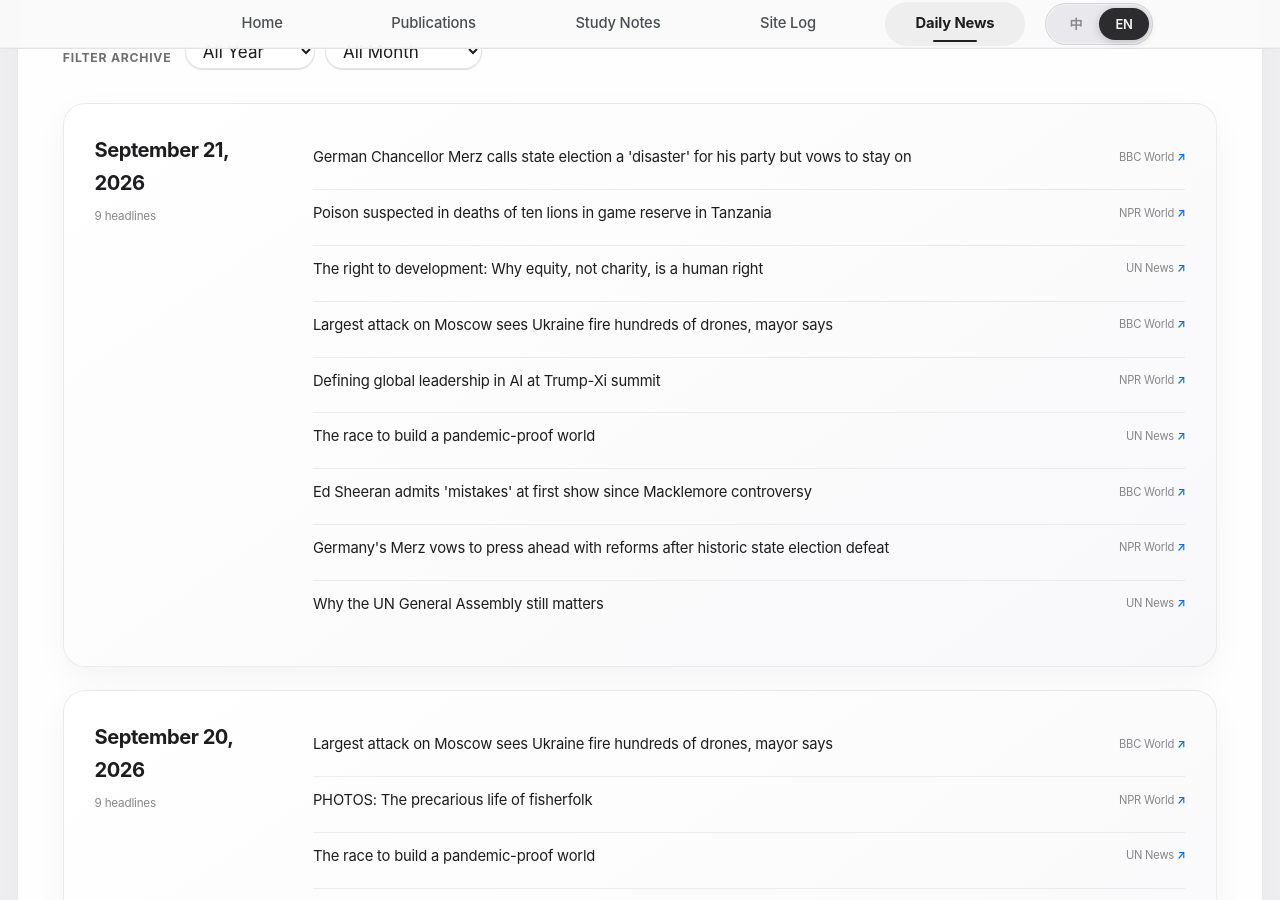
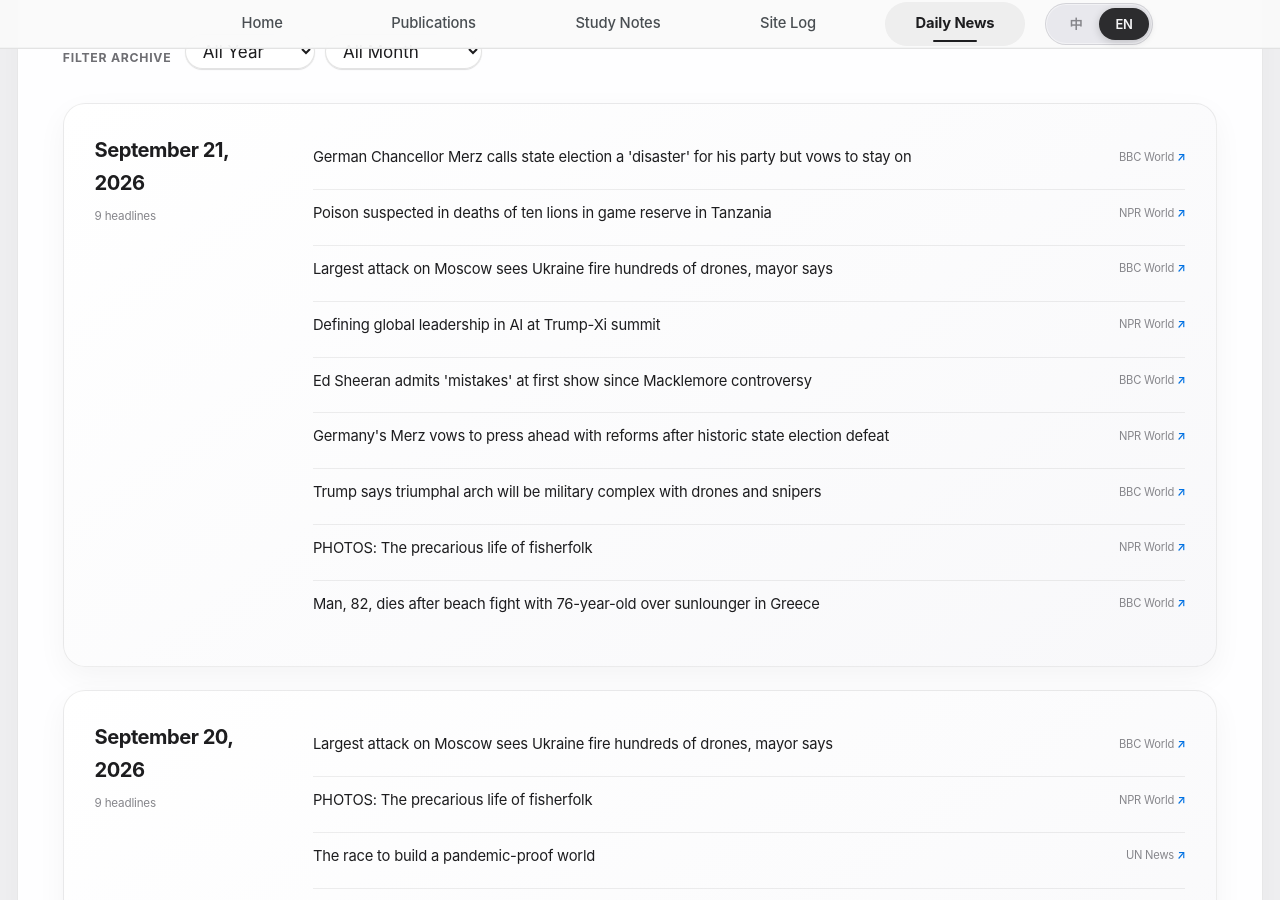
Before and after one commit to HaoxiangLuo/HaoxiangLuo.github.io, a Jekyll site: the page built from _pages/daily-news.html, in a window 1280 px wide and 900 px high, scrolled down 297 px. Built offline with Jekyll 4.4.1, drawn with Linux system fonts in a browser that asks for light colours; a style sheet for code colours, icons or effects is not loaded.

Commit message:
Update daily news 2026-09-21

```diff
--- a/_data/daily_news.json
+++ b/_data/daily_news.json
@@ -1,5 +1,5 @@
 {
-  "updated_at": "2026-09-21T13:24:41+08:00",
+  "updated_at": "2026-09-21T14:32:26+08:00",
   "days": [
     {
       "date": "2026-09-21",
@@ -17,12 +17,6 @@
           "title_zh": "坦桑尼亚野生动物保护区十头狮子疑似中毒身亡"
         },
         {
-          "title": "The right to development: Why equity, not charity, is a human right",
-          "source": "UN News",
-          "url": "https://news.un.org/feed/view/en/story/2026/09/1168367",
-          "title_zh": "发展权：为什么平等而非慈善才是人权"
-        },
-        {
           "title": "Largest attack on Moscow sees Ukraine fire hundreds of drones, mayor says",
           "source": "BBC World",
           "url": "https://www.bbc.co.uk/news/articles/c34gdjk1ne8yo?at_medium=RSS&at_campaign=rss",
@@ -33,12 +27,6 @@
           "source": "NPR World",
           "url": "https://www.npr.org/2026/09/20/nx-s1-5973116/defining-global-leadership-in-ai-at-trump-xi-summit",
           "title_zh": "特习峰会定义人工智能的全球领导地位"
-        },
-        {
-          "title": "The race to build a pandemic-proof world",
-          "source": "UN News",
-          "url": "https://news.un.org/feed/view/en/story/2026/09/1168377",
-          "title_zh": "建立一个抵御大流行病的世界的竞赛"
         },
         {
           "title": "Ed Sheeran admits 'mistakes' at first show since Macklemore controversy",
@@ -53,10 +41,22 @@
           "title_zh": "德国默茨誓言在历史性的州选举失败后继续推进改革"
         },
         {
-          "title": "Why the UN General Assembly still matters",
-          "source": "UN News",
-          "url": "https://news.un.org/feed/view/en/story/2026/09/1168361",
-          "title_zh": "为什么联合国大会仍然重要"
+          "title": "Trump says triumphal arch will be military complex with drones and snipers",
+          "source": "BBC World",
+          "url": "https://www.bbc.co.uk/news/articles/cqdj4pez00dzo?at_medium=RSS&at_campaign=rss",
+          "title_zh": "特朗普称凯旋门将成为配备无人机和狙击手的军事综合体"
+        },
+        {
+          "title": "PHOTOS: The precarious life of fisherfolk",
+          "source": "NPR World",
+          "url": "https://www.npr.org/2026/09/20/g-s1-143447/photos-fishermen-sea-india",
+          "title_zh": "照片：渔民不稳定的生活"
+        },
+        {
+          "title": "Man, 82, dies after beach fight with 76-year-old over sunlounger in Greece",
+          "source": "BBC World",
+          "url": "https://www.bbc.co.uk/news/articles/cqm27pnyd294o?at_medium=RSS&at_campaign=rss",
+          "title_zh": "希腊82岁男子与76岁男子因躺椅发生海滩打斗身亡"
         }
       ]
     },
```
